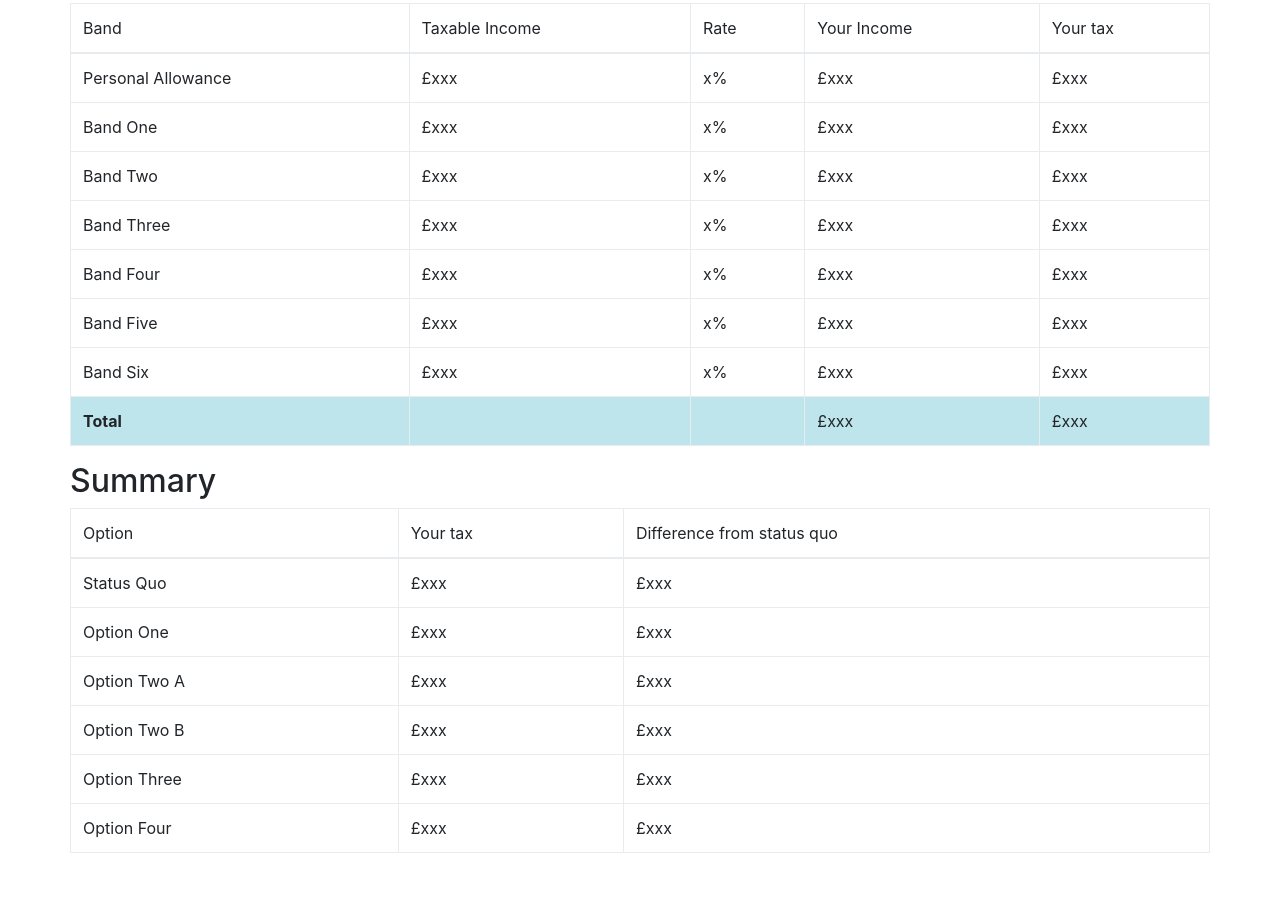
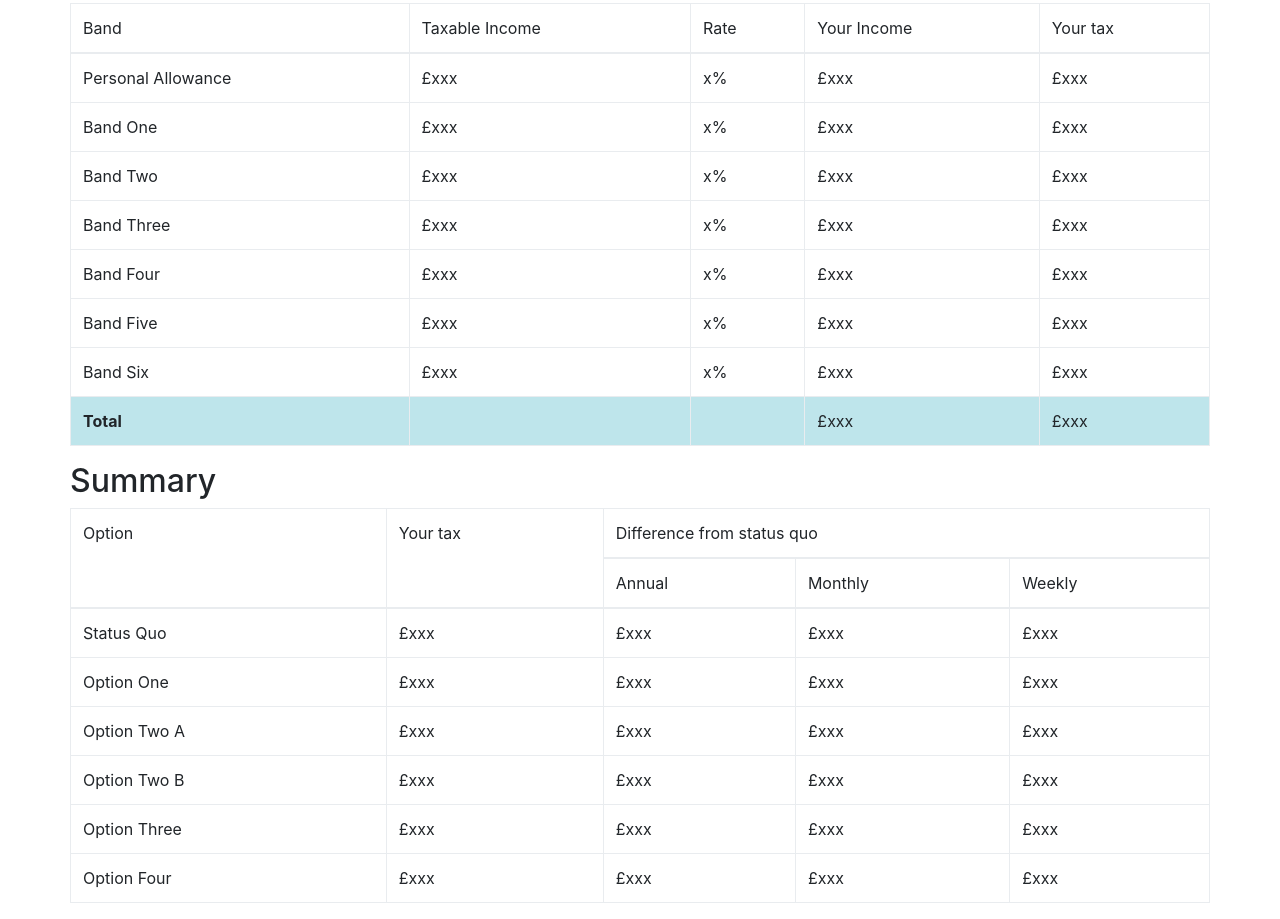
Before and after one commit to colinangusmackay/nov2017-scottish-income-tax-options, a plain HTML site: page site/index.html in a window 1280 px wide. Shown: the part 2344-3263 px from the top of the page. Before the commit the page ends 3213 px from the top, so only its background shows below. Drawn offline with nearby package versions, Linux system fonts and the light colour scheme.

Commit message:
Summarise as monthly & weekly changes too

```diff
--- a/site/app.js
+++ b/site/app.js
@@ -110,9 +110,13 @@ $(function(){
             $(totalId+" .yourTax").text("£"+totalTax.toFixed(2));
 
             var differenceFromStatusQuo = totalTax - statusQuo,
+                monthlyDifference = differenceFromStatusQuo / 12,
+                weeklyDifference = differenceFromStatusQuo / 52,
                 summaryPrefix = "#summary-"+idPrefix;
             $(summaryPrefix+" .yourTax").text("£"+totalTax.toFixed(2));
-            $(summaryPrefix+" .difference").text("£"+differenceFromStatusQuo.toFixed(2));
+            $(summaryPrefix+" .difference-annual").text("£"+differenceFromStatusQuo.toFixed(2));
+            $(summaryPrefix+" .difference-monthly").text("£"+monthlyDifference.toFixed(2));
+            $(summaryPrefix+" .difference-weekly").text("£"+weeklyDifference.toFixed(2));
 
             $(summaryPrefix).removeClass();
             if (differenceFromStatusQuo > 0)
--- a/site/index.html
+++ b/site/index.html
@@ -134,15 +134,16 @@
         <h2>Summary</h2>
         <table class="table table-bordered">
             <thead class="thead-dark">
-            <tr><td>Option</td><td>Your tax</td><td>Difference from status quo</td></tr>
+            <tr><td rowspan="2">Option</td><td rowspan="2">Your tax</td><td colspan="3">Difference from status quo</td></tr>
+            <tr><td>Annual</td><td>Monthly</td><td>Weekly</td></tr>
             </thead>
             <tbody class="table-striped table-hover">
-            <tr id="summary-sq"><td>Status Quo</td><td class="yourTax">£xxx</td><td class="difference">£xxx</td></tr>
-            <tr id="summary-one"><td>Option One</td><td class="yourTax">£xxx</td><td class="difference">£xxx</td></tr>
-            <tr id="summary-two-a"><td>Option Two A</td><td class="yourTax">£xxx</td><td class="difference">£xxx</td></tr>
-            <tr id="summary-two-b"><td>Option Two B</td><td class="yourTax">£xxx</td><td class="difference">£xxx</td></tr>
-            <tr id="summary-three"><td>Option Three</td><td class="yourTax">£xxx</td><td class="difference">£xxx</td></tr>
-            <tr id="summary-four"><td>Option Four</td><td class="yourTax">£xxx</td><td class="difference">£xxx</td></tr>
+            <tr id="summary-sq"><td>Status Quo</td><td class="yourTax">£xxx</td><td class="difference-annual">£xxx</td><td class="difference-monthly">£xxx</td><td class="difference-weekly">£xxx</td></tr>
+            <tr id="summary-one"><td>Option One</td><td class="yourTax">£xxx</td><td class="difference-annual">£xxx</td><td class="difference-monthly">£xxx</td><td class="difference-weekly">£xxx</td></tr>
+            <tr id="summary-two-a"><td>Option Two A</td><td class="yourTax">£xxx</td><td class="difference-annual">£xxx</td><td class="difference-monthly">£xxx</td><td class="difference-weekly">£xxx</td></tr>
+            <tr id="summary-two-b"><td>Option Two B</td><td class="yourTax">£xxx</td><td class="difference-annual">£xxx</td><td class="difference-monthly">£xxx</td><td class="difference-weekly">£xxx</td></tr>
+            <tr id="summary-three"><td>Option Three</td><td class="yourTax">£xxx</td><td class="difference-annual">£xxx</td><td class="difference-monthly">£xxx</td><td class="difference-weekly">£xxx</td></tr>
+            <tr id="summary-four"><td>Option Four</td><td class="yourTax">£xxx</td><td class="difference-annual">£xxx</td><td class="difference-monthly">£xxx</td><td class="difference-weekly">£xxx</td></tr>
             </tbody>
         </table>
     </div>
```
